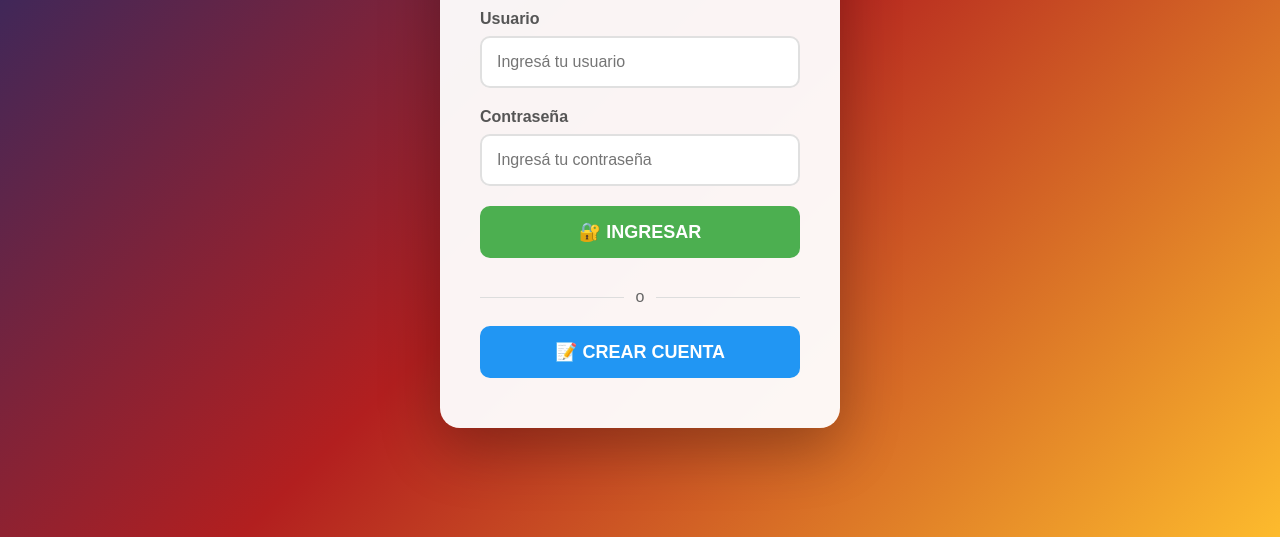
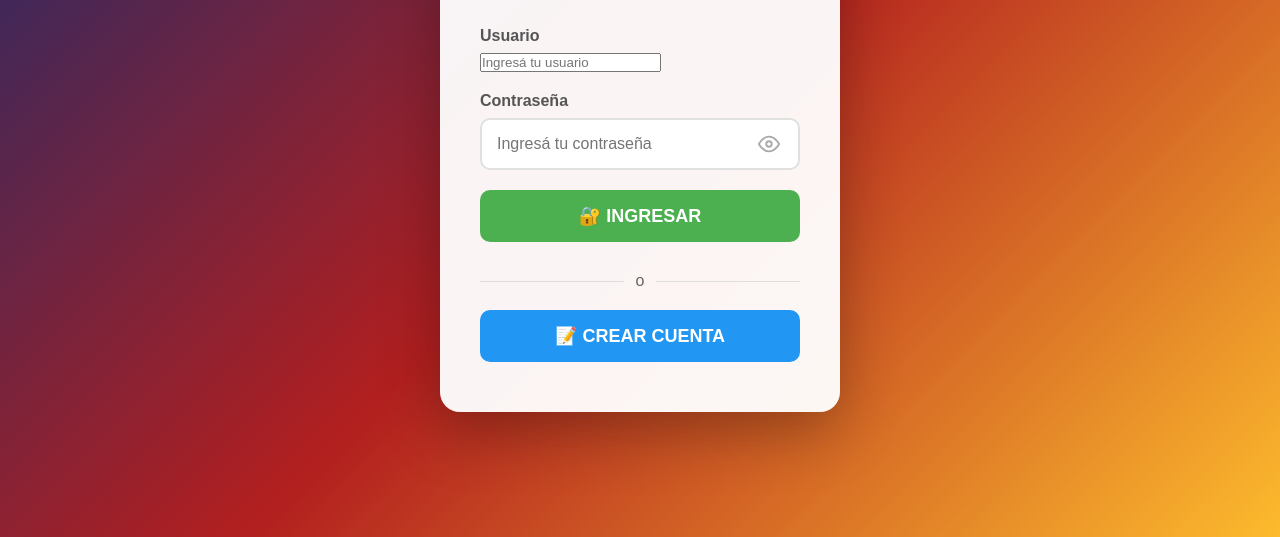
Before and after one commit to arcedeveloper/tragamonedas, a plain HTML site: page login.html in a window 1280 px wide. Shown: the part 263-800 px from the top of the page. Drawn offline with Linux system fonts and the light colour scheme.

Commit message:
Update login.html

```diff
--- a/login.html
+++ b/login.html
@@ -62,19 +62,53 @@
             color: #555;
         }
 
-        .form-group input {
+        .password-wrapper {
+            position: relative;
+            width: 100%;
+        }
+
+        .password-wrapper input {
             width: 100%;
             padding: 15px;
+            padding-right: 50px;
             border: 2px solid #e0e0e0;
             border-radius: 10px;
             font-size: 16px;
             transition: all 0.3s;
         }
 
-        .form-group input:focus {
+        .password-wrapper input:focus {
             border-color: #4CAF50;
             outline: none;
             box-shadow: 0 0 0 3px rgba(76,175,80,0.1);
+        }
+
+        .toggle-password {
+            position: absolute;
+            right: 15px;
+            top: 50%;
+            transform: translateY(-50%);
+            cursor: pointer;
+            background: none;
+            border: none;
+            padding: 5px;
+            display: flex;
+            align-items: center;
+            justify-content: center;
+            opacity: 0.5;
+            transition: opacity 0.3s;
+        }
+
+        .toggle-password:hover {
+            opacity: 1;
+        }
+
+        .eye-icon {
+            width: 22px;
+            height: 22px;
+            stroke: #555;
+            stroke-width: 2;
+            fill: none;
         }
 
         .btn {
@@ -154,7 +188,15 @@
 
         <div class="form-group">
             <label>Contraseña</label>
-            <input type="password" id="password" placeholder="Ingresá tu contraseña">
+            <div class="password-wrapper">
+                <input type="password" id="password" placeholder="Ingresá tu contraseña">
+                <button class="toggle-password" onclick="togglePassword('password', this)" type="button">
+                    <svg class="eye-icon" viewBox="0 0 24 24">
+                        <path d="M1 12s4-8 11-8 11 8 11 8-4 8-11 8-11-8-11-8z"></path>
+                        <circle cx="12" cy="12" r="3"></circle>
+                    </svg>
+                </button>
+            </div>
         </div>
 
         <button class="btn btn-login" onclick="iniciarSesion()">🔐 INGRESAR</button>
@@ -168,6 +210,27 @@
 
     <script>
         const API_URL = window.API_URL || 'http://localhost:3000/api';
+
+        function togglePassword(inputId, button) {
+            const input = document.getElementById(inputId);
+            const svg = button.querySelector('svg');
+
+            if (input.type === 'password') {
+                input.type = 'text';
+                // Ojo abierto (tachado)
+                svg.innerHTML = `
+                    <path d="M17.94 17.94A10.07 10.07 0 0 1 12 20c-7 0-11-8-11-8a18.45 18.45 0 0 1 5.06-5.94M9.9 4.24A9.12 9.12 0 0 1 12 4c7 0 11 8 11 8a18.5 18.5 0 0 1-2.16 3.19m-6.72-1.07a3 3 0 1 1-4.24-4.24"></path>
+                    <line x1="1" y1="1" x2="23" y2="23"></line>
+                `;
+            } else {
+                input.type = 'password';
+                // Ojo cerrado (normal)
+                svg.innerHTML = `
+                    <path d="M1 12s4-8 11-8 11 8 11 8-4 8-11 8-11-8-11-8z"></path>
+                    <circle cx="12" cy="12" r="3"></circle>
+                `;
+            }
+        }
 
         function irRegistro() {
             window.location.href = 'register.html';
```
